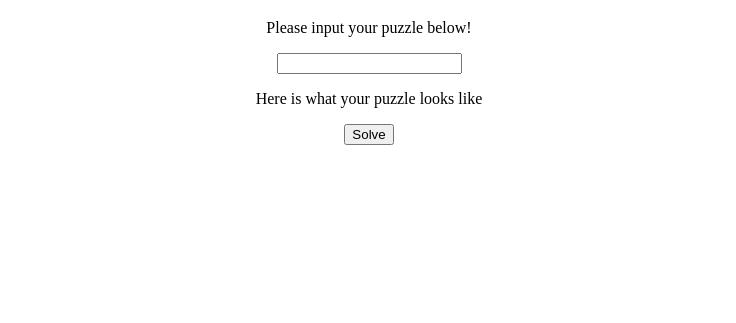
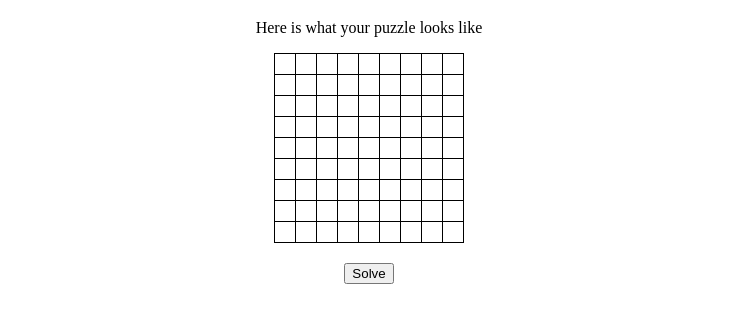
Before and after one commit to elimetzlerprieb/sudoku_solver, a plain HTML site: page index.html in a window 1280 px wide. Shown: the part 61-384 px from the top of the page, without its empty margins (271-1007 px from the left). Drawn offline with nearby package versions, Linux system fonts and the light colour scheme.

Commit message:
Add buildPuzzle and showPuzzle to generate puzzle array and build HTML representation

```diff
--- a/index.html
+++ b/index.html
@@ -10,13 +10,15 @@
 <body>
 	<h1>Hello! Would you like help with a sudoku puzzle?</h1>
 
+	<!--
 	<form>
 		<p>Please input your puzzle below!</p>
 		<input type="text" value="">
 	</form>
+	-->
 
 	<p>Here is what your puzzle looks like</p>
-	<table></table>
+	<table id="puzzle"></table>
 
 	<form>
 		<input id="solve" type="button" value="Solve">
--- a/script.js
+++ b/script.js
@@ -1,29 +1,57 @@
+var puzzleTemplate = buildPuzzle();
+
+// From dailysudoku.com/sudoku/play.shtml on March 17, 2017
+var testPuzzle = [[4,0,8,0,0,0,0,6,7],
+				  [0,2,0,0,0,8,0,0,0],
+				  [0,0,0,7,5,0,0,0,0],
+				  [8,0,5,0,7,4,0,2,0],
+				  [2,0,0,0,0,0,0,0,5],
+				  [0,4,0,5,6,0,3,0,8],
+				  [0,0,0,0,1,9,0,0,0],
+				  [0,0,0,8,0,0,0,9,0],
+				  [5,6,0,0,0,0,1,0,3]];
+
+
 $(document).ready(function(){
 
-	var masterPuzzle = buildPuzzle();
-	showPuzzle();
-
+	showPuzzle(puzzleTemplate);
+	console.log(testPuzzle);
 
 })
 
 // Creates an array(rows) of arrays (column values) representing a sudoku puzzle
 
 function buildPuzzle() {
-	var arr = [];
+	var puzzle = [];
 	var i = 1;
 	for(var y=0; y<9; y++) {
-		arr[y] = [];
+		puzzle[y] = [];
 		for(var x=0; x<9; x++) {
-			arr[y][x] = i;
-			i++;
+			puzzle[y][x] = 0;
 		}
 	}
-
-	console.log(arr);
+	return puzzle;
 };
 
-// Uses the above array to construct html elements representing the puzzle
+// Creates HTML array with row id mapped to row and td id mapped to column
 
-function showPuzzle() {
+function showPuzzle(puzzleTemplate) {
+	// Append rows to table(id=puzzle)
+	for(var x = 0; x < (puzzleTemplate.length); x++) {
+		jQuery("<tr/>", {
+			id: x,
+		}).appendTo("#puzzle");
+	}
+
+	// Append td to each row
+	for(var y = 0; y < (puzzleTemplate.length); y++) {
+		jQuery("<td/>", {
+		class: "box",
+		id: y,
+		}).appendTo("tr");
+	}
+};
+
+function solvePuzzle(puzzle) {
 
 };
--- a/stylesheet.css
+++ b/stylesheet.css
@@ -8,10 +8,23 @@ html, body {
 }
 
 #puzzle {
-	text-align: center;
 	margin-right: auto;
 	margin-left: auto;
+	border-collapse: collapse;
+	border-spacing: 0;
+	margin-bottom: 20px;
+}
 
+#solve {
+
+}
+
+.box {
+	height: 20px;
+	width: 20px;
+	margin: 0;
+	padding: 0;
+	border: solid black 1px;
 }
 
 h1, form, p {
```
